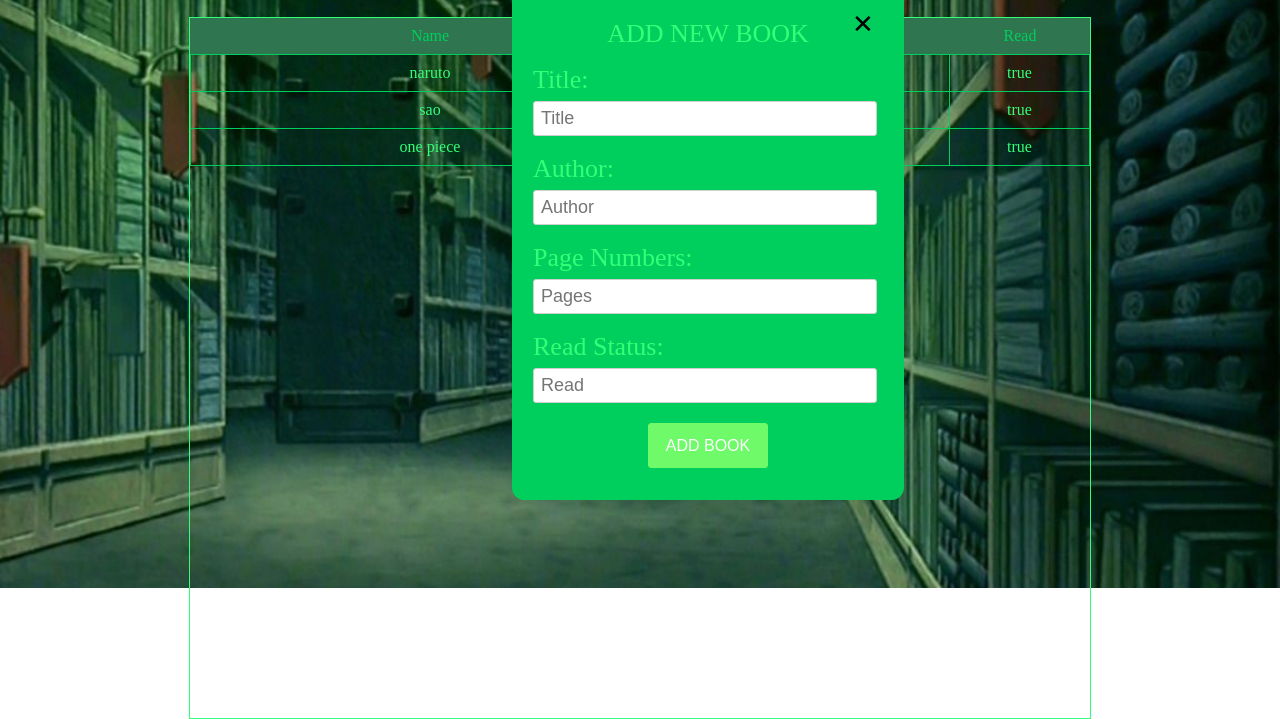
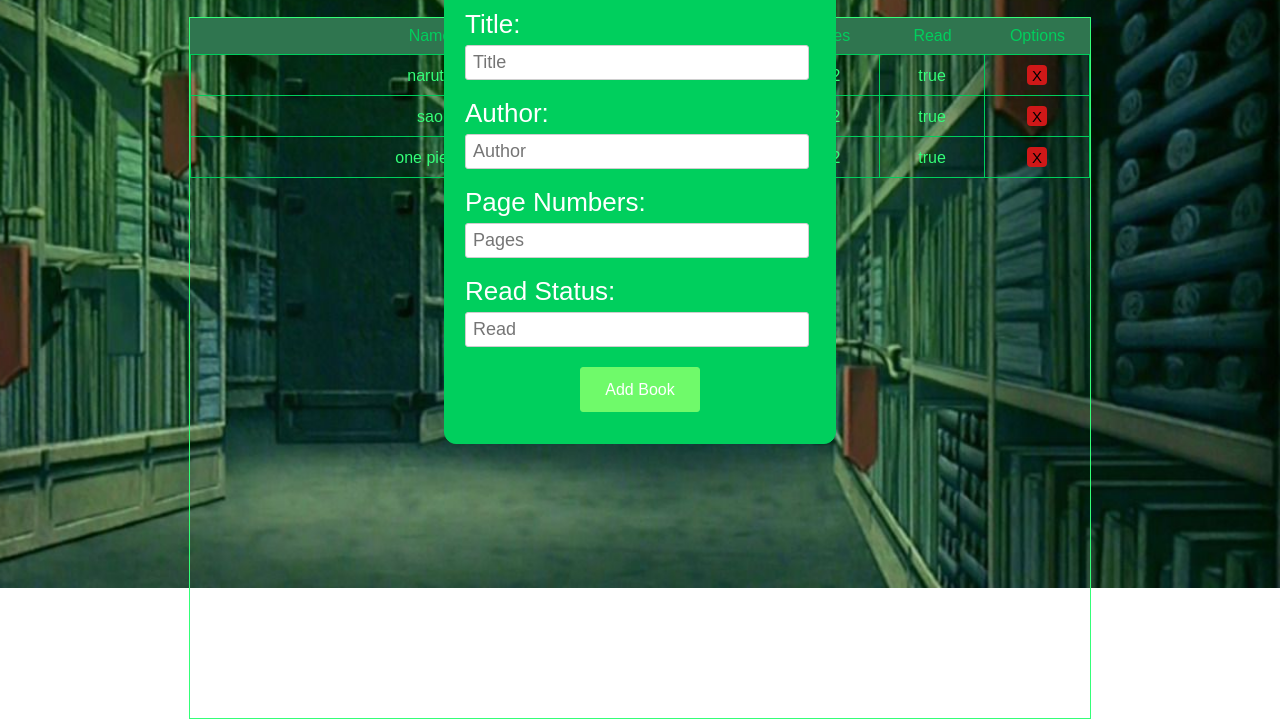
Before and after one commit to georgezhu211/library, a plain HTML site: page index.html in a window 1280 px wide. Both pictures are taken after a click on the button "Donate Book". Shown: the part 212-931 px from the top of the page. Drawn offline with Linux system fonts and the light colour scheme.

Commit message:
update remove function

```diff
--- a/index.html
+++ b/index.html
@@ -21,6 +21,7 @@
               <th scope="col">Author</th>
               <th scope="col">Pages</th>
               <th scope="col">Read</th>
+              <th scope="col">Options</th>
             </tr>
           </thead>
           <tbody class="bookshelf">
@@ -52,7 +53,7 @@
               <input class="input-box" type="text" placeholder="Read" name="read" required>
             </li>
             <li>
-              <button class="add-button">ADD BOOK</button>
+              <button class="add-button">Add Book</button>
             </li>
           </ul>
         </form>
--- a/scripts/main.js
+++ b/scripts/main.js
@@ -29,20 +29,18 @@ const DOM = (() => {
   const formBtn = document.querySelector('.form-button')
   const closeBtn = document.querySelector('.close-button')
   const bookForm = document.getElementById('book-form')
+
   // bind events
   formBtn.addEventListener('click', openForm)
   closeBtn.addEventListener('click', closeForm)
   bookForm.addEventListener('submit', addBook.bind(this))
-
-  const render = library => {
-    library.forEach(book => update(book))
-  }
 
   const update = book => {
     let row = table.insertRow(-1)
     for (const property in book) {
       row.insertCell().textContent = book[property]
     }
+    addRemoveBtn(row)
   }
 
   function openForm() {
@@ -65,12 +63,25 @@ const DOM = (() => {
     closeForm()
   }
 
+  function removeBook() {
+    const row = this.parentElement.parentElement
+    const index = row.rowIndex - 1;
+    Library.myLibrary.splice(index, 1)
+    row.remove()
+  }
+
+  function addRemoveBtn(row) {
+    const button = document.createElement('button')
+    button.addEventListener('click', removeBook)
+    button.className = 'remove-button'
+    button.textContent = 'X'
+    row.insertCell().appendChild(button)
+  }
+
   return {
-    render,
     update,
   }
 })();
-
 
 const manga1 = new Book('naruto', 'kishimoto', 122, true)
 const manga2 = new Book('sao', 'kawahara', 122, true)
--- a/styles/style.css
+++ b/styles/style.css
@@ -1,7 +1,6 @@
 body, html {
   height: 100%;
   min-width: 960px;
-  color: #34ff78;
 }
 
 .background {
@@ -14,6 +13,8 @@ body, html {
 
 .container {
   height: 100%;
+  color: #34ff78;
+  font-family: Arial, Helvetica, sans-serif;
 }
 
 .header, .sub-header {
@@ -67,8 +68,9 @@ th:first-child {
 
 .form-popup {
   position: fixed;
-  left: 40%;
-  top: 25%;
+  left: 50%;
+  top: 50%;
+  transform: translate(-50%, -50%);
   display: flex;
   justify-content: center;
   align-items: center;
@@ -90,6 +92,7 @@ form li + li {
   height: 470px;
   padding: 20px;
   position: relative;
+  color: white;
 }
 
 .form-title {
@@ -136,11 +139,11 @@ form li + li {
   background-color: #6ffa6a;
   border-radius: 3px;
   font-size: 16px;
-  color: white;
   display: flex;
   justify-content: center;
   align-items: center;
   outline: none;
+  color: white;
 }
 
 .add-button:hover, .form-button:hover {
```
